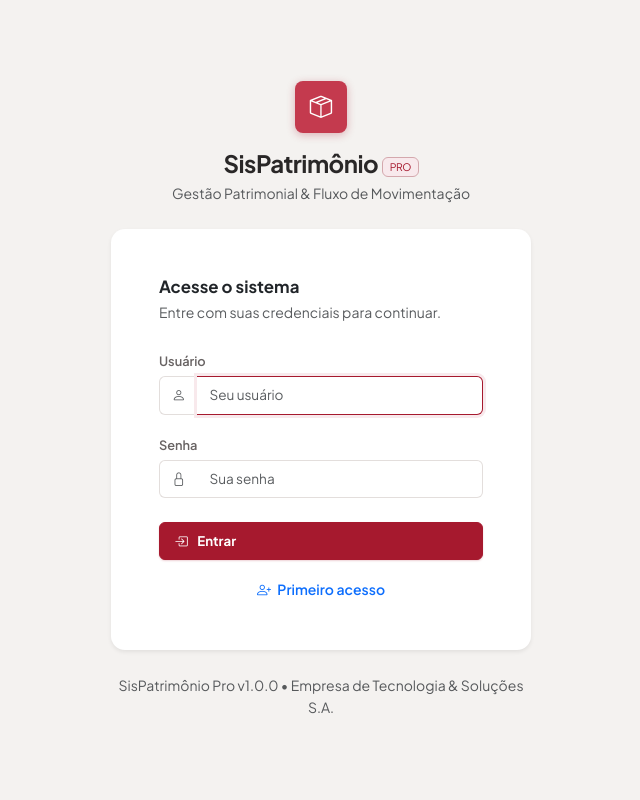
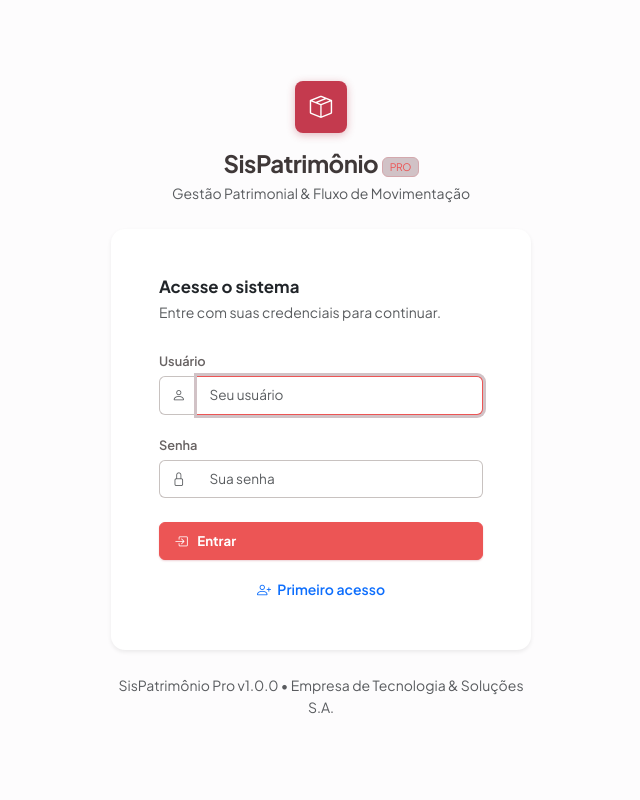
Before and after one commit to wellingtonsr1/sistema_patrimonio, a FastAPI app: page /login?next=/ in a window 1280 px wide. Shown: the whole page, without its empty margins (319-959 px from the left). Run offline with FastAPI, Linux system fonts and the light colour scheme.

Commit message:
Quarta etapa das alterações das cores

```diff
--- a/app/web/static/css/style.css
+++ b/app/web/static/css/style.css
@@ -5,10 +5,10 @@
   --font-base: 'Plus Jakarta Sans', system-ui, -apple-system, BlinkMacSystemFont, "Segoe UI", Roboto, Arial, sans-serif;
 
   /* Identidade institucional IPMJP */
-  --color-primary: #A6192E;
+  --color-primary: #ec5555;
   --color-primary-hover: #8F1527;
   --color-primary-active: #76111F;
-  --color-primary-light: #F8E9EC;
+  --color-primary-light: #d1c2c6;
   --color-primary-soft: #F2D9DE;
 
   /* Vermelho complementar */
@@ -16,20 +16,20 @@
   --color-secondary-light: #F5DDE2;
 
   /* Fundo geral - off-white quente */
-  --color-background: hsl(30, 17%, 95%);
+  --color-background: hsla(315, 15%, 95%, 0.164);
 
   /* Superfícies */
   --color-surface: #FFFFFF;
   --color-surface-secondary: #F8F7F6;
 
   /* Textos - grafite */
-  --color-text: #292727;
+  --color-text: #3f3838;
   --color-text-secondary: #686363;
   --color-text-muted: #8A8585;
 
   /* Bordas - neutras quentes */
-  --color-border: #E3DEDC;
-  --color-border-light: #ECE8E6;
+  --color-border: #C8C2C0;
+  --color-border-light: #E3DEDC;
 
   /* Estados semânticos */
   --color-success: #247A4B;
@@ -367,7 +367,7 @@ html { scrollbar-color: var(--scrollbar) transparent; scrollbar-width: thin; }
 .btn-ghost {
   background: var(--color-surface);
   border: 1px solid var(--color-border);
-  color: var(--color-text-secondary);
+  color: var(--color-text);
 }
 .btn-ghost:hover { background: var(--color-primary-light); border-color: var(--color-primary); color: var(--color-primary); }
 
@@ -676,7 +676,18 @@ html { scrollbar-color: var(--scrollbar) transparent; scrollbar-width: thin; }
 }
 
 /* Smooth transitions for interactive elements */
+/* a, button { transition: all .12s var(--ease); } */
 a, button { transition: all .12s var(--ease); }
+
+/* Remove a cor azul de fundo ao focar/clicar nos itens do menu */
+.dropdown-item:hover,
+.dropdown-item:focus,
+.dropdown-item:active,
+.dropdown-item.active {
+  background-color: var(--color-primary-soft);
+  color: var(--color-primary);
+  outline: none;
+}
 
 /* ==========================================================================
    PRINT
@@ -729,7 +740,7 @@ a, button { transition: all .12s var(--ease); }
   --dark-surface-raised: #30292A;
 
   --dark-text: #F5F1F2;
-  --dark-text-secondary: #D0C8CA;
+  --dark-text-secondary: #f1504a;
   --dark-text-muted: #9E9497;
   --dark-text-faint: #847A7D;
 
@@ -737,7 +748,7 @@ a, button { transition: all .12s var(--ease); }
   --dark-border-light: #302A2C;
 
   /* Vermelho institucional no dark mode */
-  --dark-primary: #C43A4E;
+  --dark-primary: #fcf1f2;
   --dark-primary-hover: #D14A5D;
   --dark-primary-active: #E05A6D;
   --dark-primary-light: #3A2025;
@@ -913,7 +924,7 @@ a, button { transition: all .12s var(--ease); }
 [data-theme="dark"] .modal-footer { border-color: var(--dark-border); }
 
 [data-theme="dark"] .dropdown-menu { background: var(--dark-surface); border-color: var(--dark-border); }
-[data-theme="dark"] .dropdown-item { color: var(--dark-text-secondary); }
+[data-theme="dark"] .dropdown-item { color: var(--dark-text-muted); }
 [data-theme="dark"] .dropdown-item:hover { background: var(--dark-surface-secondary); color: var(--dark-text); }
 
 /* Dark mode toggle button */
--- a/app/web/templates/base.html
+++ b/app/web/templates/base.html
@@ -244,7 +244,7 @@
 
             {% if current_user %}
             <!-- User menu -->
-            <div class="dropdown ms-2">                    <button class="btn btn-ghost btn-sm dropdown-toggle d-flex align-items-center gap-2 text-nowrap" style="color:#f5f1f2;border-color:rgba(255,255,255,.15);" data-bs-toggle="dropdown" aria-expanded="false">
+            <div class="dropdown ms-2">                    <button class="btn btn-ghost btn-sm dropdown-toggle d-flex align-items-center gap-2 text-nowrap" style="color:var(--color-primary);";border-color:rgba(255,255,255,.15);" data-bs-toggle="dropdown" aria-expanded="false">
                     <i class="bi bi-person-circle"></i>
                     <span class="d-none d-md-inline">{{ current_user.username }}</span>
                 </button>
```
Also changed, not shown: data/patrimonio.db.
